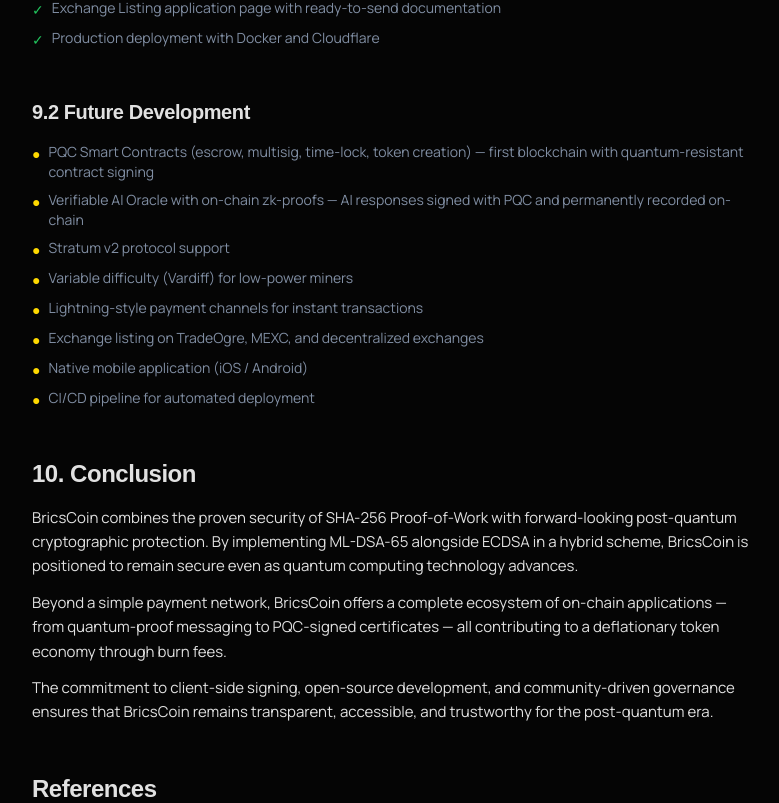
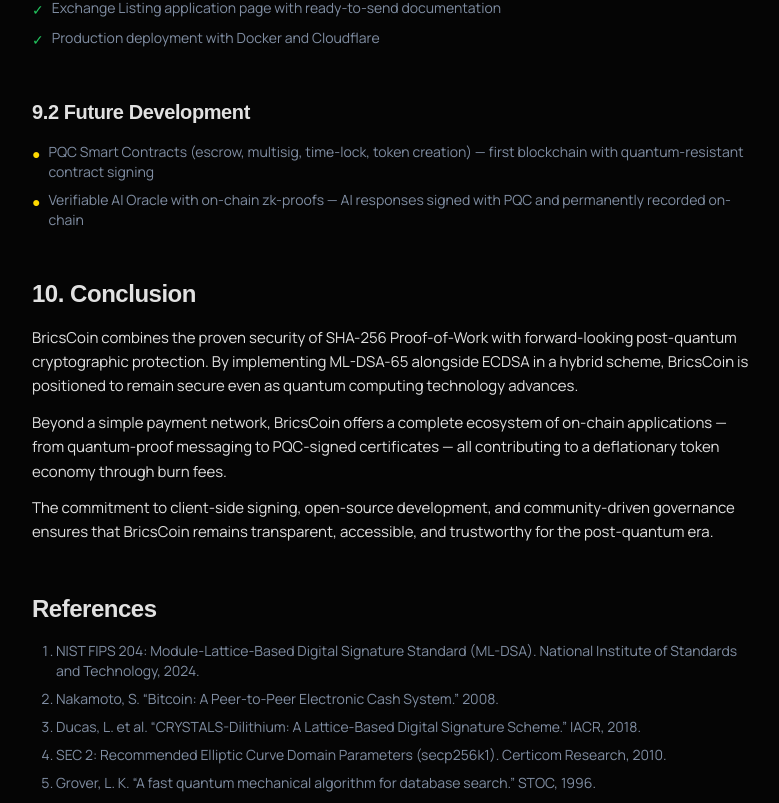
Before and after one commit to Bricscoin2026/Bricscoin, a React (Create React App) app in the folder frontend/: page /whitepaper in a window 1280 px wide. Shown: the part 9674-10477 px from the top of the page, without its empty margins (376-1155 px from the left). Built offline with nearby package versions, Linux system fonts and the light colour scheme; no server answers; a web font is replaced by a local one.

Commit message:
auto-commit for 0ecacff3-d249-4dfe-b0ed-7fa0cb26a631

```diff
--- a/frontend/src/pages/Whitepaper.jsx
+++ b/frontend/src/pages/Whitepaper.jsx
@@ -475,12 +475,6 @@ export default function Whitepaper() {
             {[
               "PQC Smart Contracts (escrow, multisig, time-lock, token creation) — first blockchain with quantum-resistant contract signing",
               "Verifiable AI Oracle with on-chain zk-proofs — AI responses signed with PQC and permanently recorded on-chain",
-              "Stratum v2 protocol support",
-              "Variable difficulty (Vardiff) for low-power miners",
-              "Lightning-style payment channels for instant transactions",
-              "Exchange listing on TradeOgre, MEXC, and decentralized exchanges",
-              "Native mobile application (iOS / Android)",
-              "CI/CD pipeline for automated deployment",
             ].map((item, i) => (
               <div key={i} className="flex items-start gap-2 text-sm">
                 <span className="text-primary mt-0.5">&#9679;</span>
```
